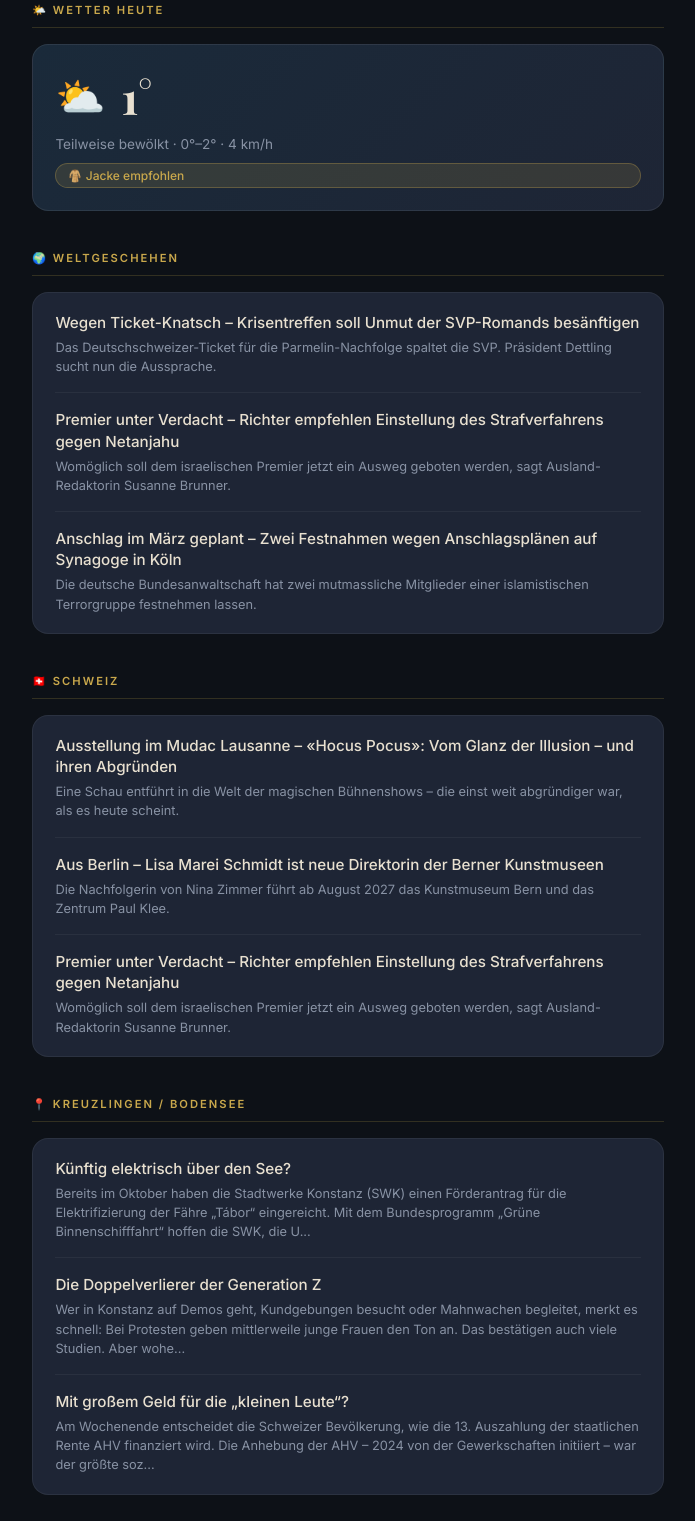
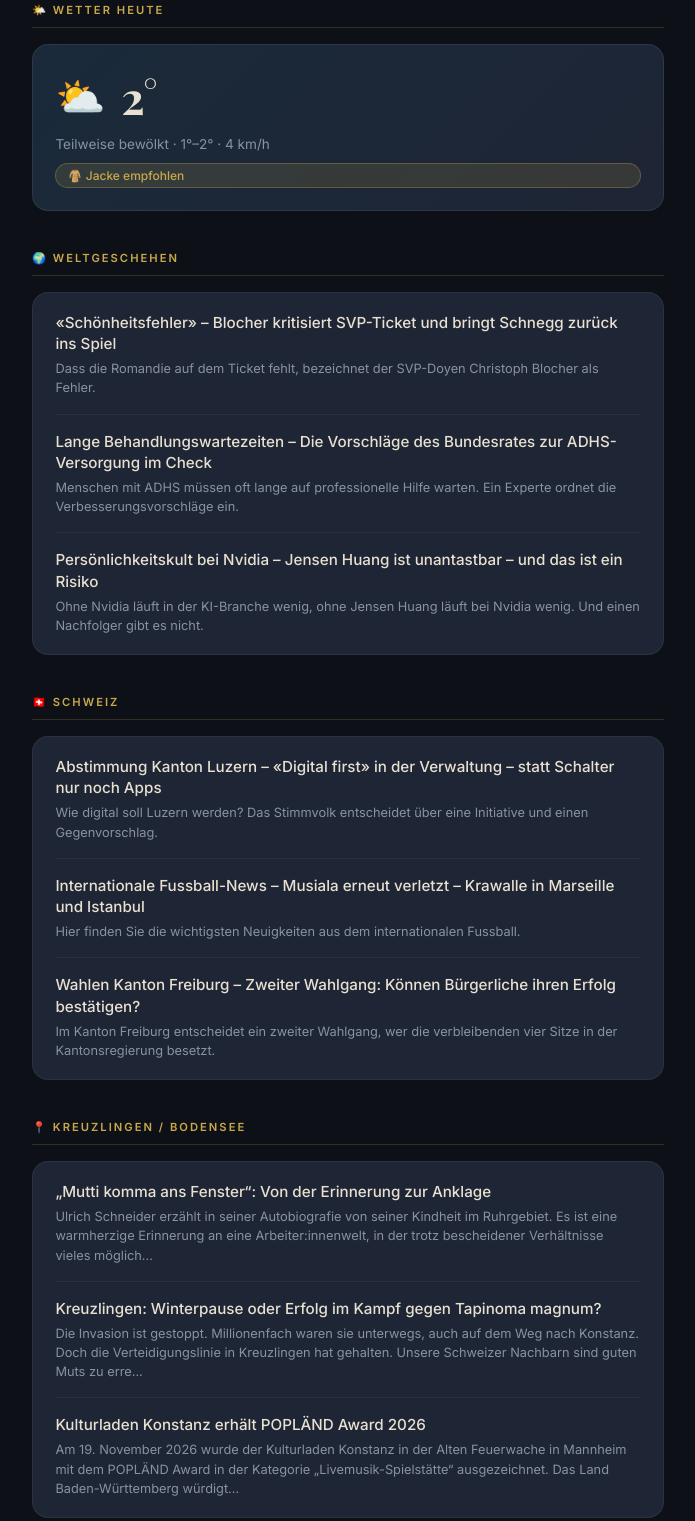
Before and after one commit to marcelbornhauser-sudo/noey-briefing, a plain HTML site: page index.html in a window 1280 px wide. Shown: the part 827-2348 px from the top of the page, without its empty margins (292-987 px from the left). Drawn offline with nearby package versions, Linux system fonts and the light colour scheme; a web font is replaced by a local one.

Commit message:
Daily briefing update 2026-11-27

```diff
--- a/index.html
+++ b/index.html
@@ -65,22 +65,22 @@ body { background: var(--night); color: var(--text); font-family: 'Inter', sans-
 </svg>
 </div>
 <h1 class="greeting">Guten Morgen<em>von Noey</em></h1>
-<div class="date-pill">Donnerstag, 26. November 2026</div>
+<div class="date-pill">Freitag, 27. November 2026</div>
 <div class="scroll-hint">▼ SCROLLEN</div>
 </div>
 
 <div class="content">
-<p class="updated-time">Zuletzt aktualisiert: 26.11.2026 14:51 Uhr</p>
+<p class="updated-time">Zuletzt aktualisiert: 27.11.2026 14:49 Uhr</p>
 
 <div class="section">
 <div class="section-header">🌤️ Wetter heute</div>
 <div class="weather-card">
 <div class="weather-main">
 <span class="weather-icon">⛅</span>
-<span class="weather-temp">1°</span>
+<span class="weather-temp">2°</span>
 </div>
 <div class="weather-details">
-<span>Teilweise bewölkt · 0°–2° · 4 km/h</span>
+<span>Teilweise bewölkt · 1°–2° · 4 km/h</span>
 <span class="badge badge-warning">🧥 Jacke empfohlen</span>
 </div>
 </div>
@@ -89,42 +89,42 @@ body { background: var(--night); color: var(--text); font-family: 'Inter', sans-
 <div class="section">
 <div class="section-header">🌍 Weltgeschehen</div>
 <div class="card"><div class="news-item">
-<h3 class="news-title"><a href="https://www.srf.ch/news/dialog/wegen-ticket-knatsch-krisentreffen-soll-unmut-der-svp-romands-besaenftigen" target="_blank" style="color:inherit;text-decoration:none;">Wegen Ticket-Knatsch – Krisentreffen soll Unmut der SVP-Romands besänftigen</a></h3>
-<p class="news-meta">Das Deutschschweizer-Ticket für die Parmelin-Nachfolge spaltet die SVP. Präsident Dettling sucht nun die Aussprache.</p>
+<h3 class="news-title"><a href="https://www.srf.ch/news/schweiz/schoenheitsfehler-blocher-kritisiert-svp-ticket-und-bringt-schnegg-zurueck-ins-spiel" target="_blank" style="color:inherit;text-decoration:none;">«Schönheitsfehler» – Blocher kritisiert SVP-Ticket und bringt Schnegg zurück ins Spiel</a></h3>
+<p class="news-meta">Dass die Romandie auf dem Ticket fehlt, bezeichnet der SVP-Doyen Christoph Blocher als Fehler.</p>
 </div><div class="news-item">
-<h3 class="news-title"><a href="https://www.srf.ch/news/international/nahost/premier-unter-verdacht-richter-empfehlen-einstellung-des-strafverfahrens-gegen-netanjahu" target="_blank" style="color:inherit;text-decoration:none;">Premier unter Verdacht – Richter empfehlen Einstellung des Strafverfahrens gegen Netanjahu</a></h3>
-<p class="news-meta">Womöglich soll dem israelischen Premier jetzt ein Ausweg geboten werden, sagt Ausland-Redaktorin Susanne Brunner.</p>
+<h3 class="news-title"><a href="https://www.srf.ch/news/schweiz/lange-behandlungswartezeiten-die-vorschlaege-des-bundesrates-zur-adhs-versorgung-im-check" target="_blank" style="color:inherit;text-decoration:none;">Lange Behandlungswartezeiten – Die Vorschläge des Bundesrates zur ADHS-Versorgung im Check</a></h3>
+<p class="news-meta">Menschen mit ADHS müssen oft lange auf professionelle Hilfe warten. Ein Experte ordnet die Verbesserungsvorschläge ein.</p>
 </div><div class="news-item">
-<h3 class="news-title"><a href="https://www.srf.ch/news/international/anschlag-im-maerz-geplant-zwei-festnahmen-wegen-anschlagsplaenen-auf-synagoge-in-koeln" target="_blank" style="color:inherit;text-decoration:none;">Anschlag im März geplant – Zwei Festnahmen wegen Anschlagsplänen auf Synagoge in Köln</a></h3>
-<p class="news-meta">Die deutsche Bundesanwaltschaft hat zwei mutmassliche Mitglieder einer islamistischen Terrorgruppe festnehmen lassen.</p>
+<h3 class="news-title"><a href="https://www.srf.ch/news/wirtschaft/persoenlichkeitskult-bei-nvidia-jensen-huang-ist-unantastbar-und-das-ist-ein-risiko" target="_blank" style="color:inherit;text-decoration:none;">Persönlichkeitskult bei Nvidia – Jensen Huang ist unantastbar – und das ist ein Risiko</a></h3>
+<p class="news-meta">Ohne Nvidia läuft in der KI-Branche wenig, ohne Jensen Huang läuft bei Nvidia wenig. Und einen Nachfolger gibt es nicht.</p>
 </div></div>
 </div>
 
 <div class="section">
 <div class="section-header">🇨🇭 Schweiz</div>
 <div class="card"><div class="news-item">
-<h3 class="news-title"><a href="https://www.srf.ch/kultur/kunst/ausstellung-im-mudac-lausanne-hocus-pocus-vom-glanz-der-illusion-und-ihren-abgruenden" target="_blank" style="color:inherit;text-decoration:none;">Ausstellung im Mudac Lausanne – «Hocus Pocus»: Vom Glanz der Illusion – und ihren Abgründen</a></h3>
-<p class="news-meta">Eine Schau entführt in die Welt der magischen Bühnenshows – die einst weit abgründiger war, als es heute scheint.</p>
+<h3 class="news-title"><a href="https://www.srf.ch/news/abstimmung-kanton-luzern-digital-first-in-der-verwaltung-statt-schalter-nur-noch-apps" target="_blank" style="color:inherit;text-decoration:none;">Abstimmung Kanton Luzern – «Digital first» in der Verwaltung – statt Schalter nur noch Apps</a></h3>
+<p class="news-meta">Wie digital soll Luzern werden? Das Stimmvolk entscheidet über eine Initiative und einen Gegenvorschlag.</p>
 </div><div class="news-item">
-<h3 class="news-title"><a href="https://www.srf.ch/news/schweiz/aus-berlin-lisa-marei-schmidt-ist-neue-direktorin-der-berner-kunstmuseen" target="_blank" style="color:inherit;text-decoration:none;">Aus Berlin – Lisa Marei Schmidt ist neue Direktorin der Berner Kunstmuseen</a></h3>
-<p class="news-meta">Die Nachfolgerin von Nina Zimmer führt ab August 2027 das Kunstmuseum Bern und das Zentrum Paul Klee.</p>
+<h3 class="news-title"><a href="https://www.srf.ch/sport/fussball/internationale-ligen/internationale-fussball-news-musiala-erneut-verletzt-krawalle-in-marseille-und-istanbul" target="_blank" style="color:inherit;text-decoration:none;">Internationale Fussball-News – Musiala erneut verletzt – Krawalle in Marseille und Istanbul</a></h3>
+<p class="news-meta">Hier finden Sie die wichtigsten Neuigkeiten aus dem internationalen Fussball.</p>
 </div><div class="news-item">
-<h3 class="news-title"><a href="https://www.srf.ch/news/international/nahost/premier-unter-verdacht-richter-empfehlen-einstellung-des-strafverfahrens-gegen-netanjahu" target="_blank" style="color:inherit;text-decoration:none;">Premier unter Verdacht – Richter empfehlen Einstellung des Strafverfahrens gegen Netanjahu</a></h3>
-<p class="news-meta">Womöglich soll dem israelischen Premier jetzt ein Ausweg geboten werden, sagt Ausland-Redaktorin Susanne Brunner.</p>
+<h3 class="news-title"><a href="https://www.srf.ch/news/wahlen-kanton-freiburg-zweiter-wahlgang-koennen-buergerliche-ihren-erfolg-bestaetigen" target="_blank" style="color:inherit;text-decoration:none;">Wahlen Kanton Freiburg – Zweiter Wahlgang: Können Bürgerliche ihren Erfolg bestätigen?</a></h3>
+<p class="news-meta">Im Kanton Freiburg entscheidet ein zweiter Wahlgang, wer die verbleibenden vier Sitze in der Kantonsregierung besetzt.</p>
 </div></div>
 </div>
 
 <div class="section">
 <div class="section-header">📍 Kreuzlingen / Bodensee</div>
 <div class="card"><div class="news-item">
-<h3 class="news-title"><a href="https://www.seemoz.de/kuenftig-elektrisch-ueber-den-see/" target="_blank" style="color:inherit;text-decoration:none;">Künftig elektrisch über den See?</a></h3>
-<p class="news-meta">Bereits im Oktober haben die Stadtwerke Konstanz (SWK) einen Förderantrag für die Elektrifizierung der Fähre „Tábor“ eingereicht. Mit dem Bundesprogramm „Grüne Binnenschifffahrt“ hoffen die SWK, die U...</p>
+<h3 class="news-title"><a href="https://www.seemoz.de/mutti-komma-ans-fenster-von-der-erinnerung-zur-anklage/" target="_blank" style="color:inherit;text-decoration:none;">„Mutti komma ans Fenster“: Von der Erinnerung zur Anklage</a></h3>
+<p class="news-meta">Ulrich Schneider erzählt in seiner Autobiografie von seiner Kindheit im Ruhrgebiet. Es ist eine warmherzige Erinnerung an eine Arbeiter:innenwelt, in der trotz bescheidener Verhältnisse vieles möglich...</p>
 </div><div class="news-item">
-<h3 class="news-title"><a href="https://www.seemoz.de/die-doppelverlierer-der-generation-z/" target="_blank" style="color:inherit;text-decoration:none;">Die Doppelverlierer der Generation Z</a></h3>
-<p class="news-meta">Wer in Konstanz auf Demos geht, Kundgebungen besucht oder Mahnwachen begleitet, merkt es schnell: Bei Protesten geben mittlerweile junge Frauen den Ton an. Das bestätigen auch viele Studien. Aber wohe...</p>
+<h3 class="news-title"><a href="https://www.seemoz.de/kreuzlingen-winterpause-oder-erfolg-im-kampf-gegen-tapinoma-magnum/" target="_blank" style="color:inherit;text-decoration:none;">Kreuzlingen: Winterpause oder Erfolg im Kampf gegen Tapinoma magnum?</a></h3>
+<p class="news-meta">Die Invasion ist gestoppt. Millionenfach waren sie unterwegs, auch auf dem Weg nach Konstanz. Doch die Verteidigungslinie in Kreuzlingen hat gehalten. Unsere Schweizer Nachbarn sind guten Muts zu erre...</p>
 </div><div class="news-item">
-<h3 class="news-title"><a href="https://www.seemoz.de/mit-grossem-geld-fuer-die-kleinen-leute/" target="_blank" style="color:inherit;text-decoration:none;">Mit großem Geld für die „kleinen Leute“?</a></h3>
-<p class="news-meta">Am Wochenende entscheidet die Schweizer Bevölkerung, wie die 13. Auszahlung der staatlichen Rente AHV finanziert wird. Die Anhebung der AHV – 2024 von der Gewerkschaften initiiert – war der größte soz...</p>
+<h3 class="news-title"><a href="https://www.seemoz.de/kulturladen-konstanz-erhaelt-poplaend-award-2026/" target="_blank" style="color:inherit;text-decoration:none;">Kulturladen Konstanz erhält POPLÄND Award 2026</a></h3>
+<p class="news-meta">Am 19. November 2026 wurde der Kulturladen Konstanz in der Alten Feuerwache in Mannheim mit dem POPLÄND Award in der Kategorie „Livemusik-Spielstätte“ ausgezeichnet. Das Land Baden-Württemberg würdigt...</p>
 </div></div>
 </div>
 
```
